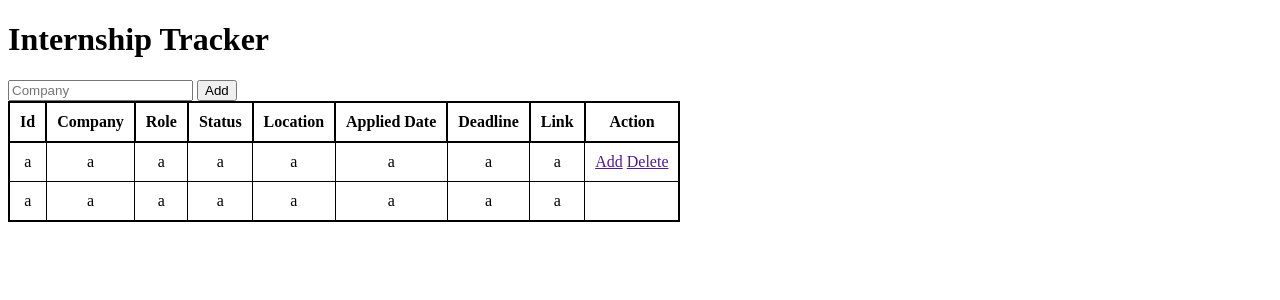
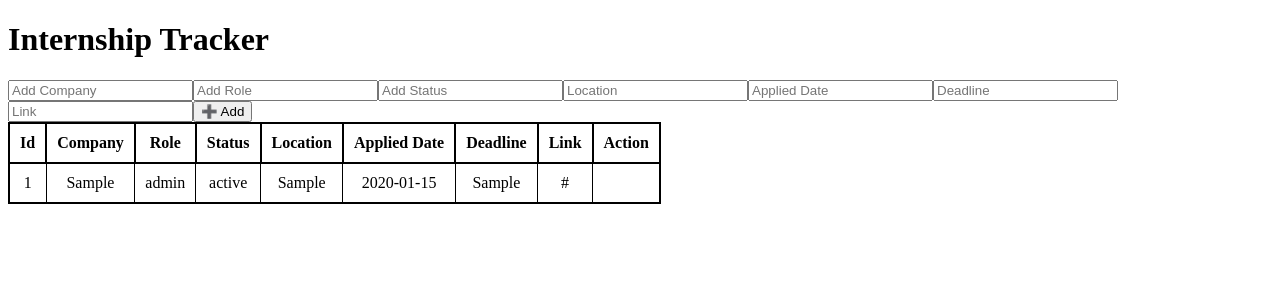
Before and after one commit to Rim-bit/internship-tracker, a Flask app: page / in a window 1280 px wide. Shown: the top 300 px of the page. Run offline with Flask 3, Linux system fonts and the light colour scheme; tables that the repository leaves empty hold one stand-in row (values such as "Sample post").

Commit message:
Save, read, and display user inputs

```diff
--- a/app/routes.py
+++ b/app/routes.py
@@ -9,17 +9,24 @@ main_bp = Blueprint("main", __name__)
 @main_bp.route('/', methods=['POST', 'GET'])
 def index():
     if request.method == 'POST':
-        company_name = request.form['company']
-        company_data = Application(company=company_name)
-
+        new_application = Application(
+            company = request.form['company'],
+            role = request.form['role'],
+            status = request.form['status'],
+            location = request.form['location'],
+            applied_date = request.form['applied_date'],
+            deadline = request.form['deadline'],
+            link = request.form['link']
+        )
         try:
-            db.session.add(company_data)
+            db.session.add(new_application)
             db.session.commit()
             return redirect(url_for("main.index"))
         except:
             return "There was an issue adding company name"
     else:
-        return render_template('index.html')
+        internship_info = Application.query.order_by(Application.id).all()
+        return render_template('index.html', internship_info=internship_info)
 
 @main_bp.route('/about')
 def about():
--- a/app/templates/index.html
+++ b/app/templates/index.html
@@ -9,11 +9,29 @@
     <h1>Internship Tracker</h1>
 </div>
 
+
 <div>
-    <form action="/" method="POST">
-        <input type="text" name="company" id="company" placeholder="Company">
-        <input type="submit" value="Add">
-    </form>
+    <table id="add-table">
+        <thead>
+            <tr>
+                <form action="/" method="POST">
+                    <input type="text" name="company" id="company" placeholder="Add Company">
+                    <input type="text" name="role" id="role" placeholder="Add Role">
+                    <input type="text" name="status" id="status" placeholder="Add Status">
+                    <input type="text" name="location" id="location" placeholder="Location">
+                    <input type="text" name="applied_date" id="applied_date" placeholder="Applied Date">
+                    <input type="text" name="deadline" id="deadline" placeholder="Deadline">
+                    <input type="text" name="link" id="link" placeholder="Link">
+
+                    <button type="submit">
+                        ➕ Add
+                    </button>
+                </form>
+            </tr>
+        </thead>
+    </table>
+
+
 </div>
 
 <div class="table-container">
@@ -34,31 +52,18 @@
         </thead>
 
         <tbody>
-            <tr>
-                <td>a</td>
-                <td>a</td>
-                <td>a</td>
-                <td>a</td>
-                <td>a</td>
-                <td>a</td>
-                <td>a</td>
-                <td>a</td>
-                <td>
-                    <a href="">Add</a>
-                    <a href="">Delete</a>
-                </td>
-
-            </tr>
-                        <tr>
-                <td>a</td>
-                <td>a</td>
-                <td>a</td>
-                <td>a</td>
-                <td>a</td>
-                <td>a</td>
-                <td>a</td>
-                <td>a</td>
-            </tr>
+            {% for info in internship_info %}
+                <tr>
+                    <td>{{ info.id }}</td>
+                    <td>{{ info.company }}</td>
+                    <td>{{ info.role }}</td>
+                    <td>{{ info.status }}</td>
+                    <td>{{ info.location }}</td>
+                    <td>{{ info.applied_date }}</td>
+                    <td>{{ info.deadline }}</td>
+                    <td>{{ info.link }}</td>
+                </tr>
+            {% endfor %}
         </tbody>
 
     </table>
```
